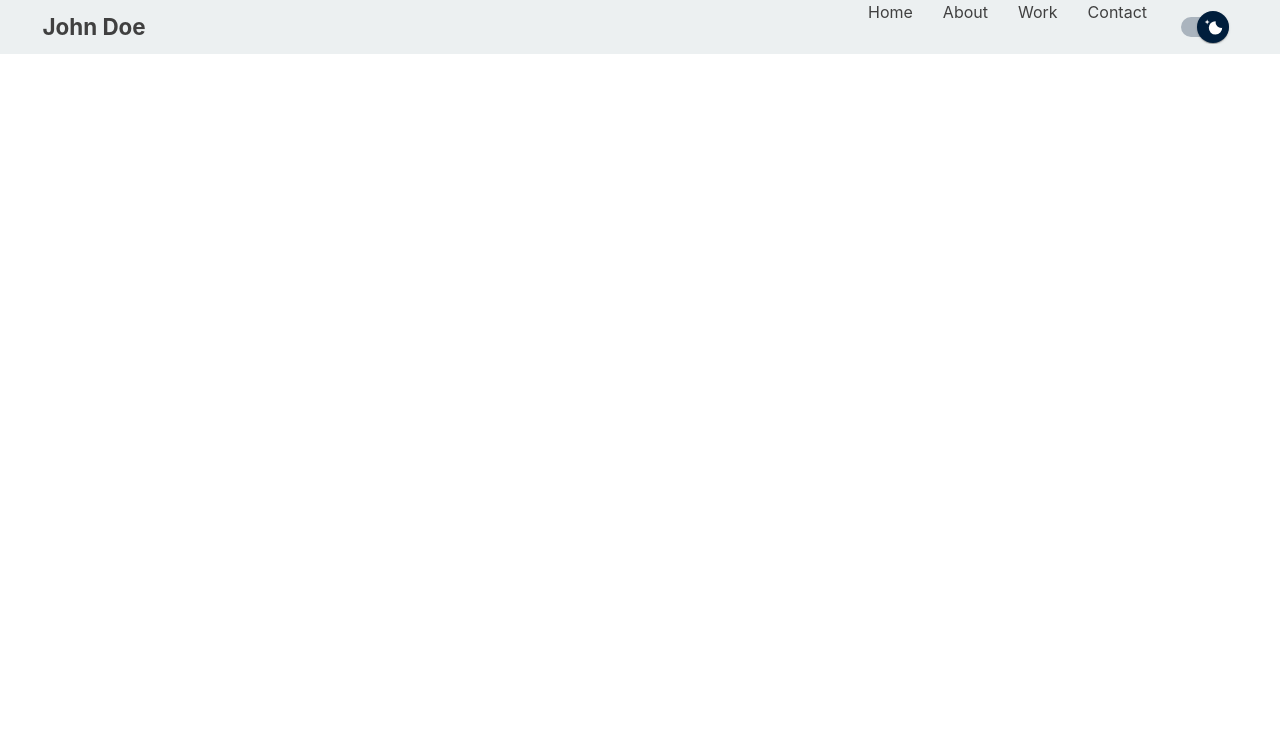
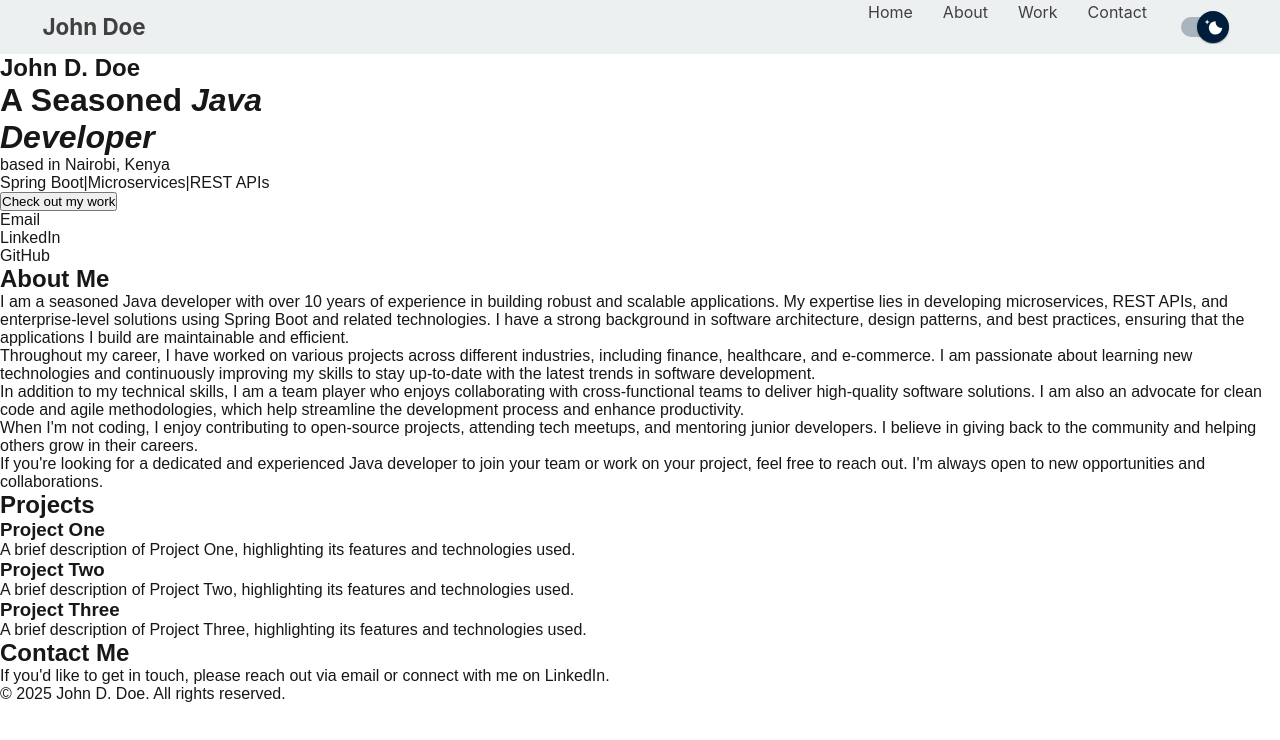
Before and after one commit to briangor/nextjs-portfolio-site, a Next.js app: page / in a window 1280 px wide. Shown: the top 740 px of the page. Built offline with nearby package versions, Linux system fonts and the light colour scheme; some icons are missing.

Commit message:
update page.tsx

```diff
--- a/src/app/page.tsx
+++ b/src/app/page.tsx
@@ -2,15 +2,57 @@ import Image from "next/image";
 // import styles from "./page.module.css";
 import './styles/styles.module.css';
 import Navbar from "./components/navbar";
+import Hero from "./components/hero";
+import HeroRibbon from "./components/hero-ribbon";
+import Footer from "./components/footer";
 
 export default function Home() {
   return (
     <div>
       <Navbar />
       <main>
-        {/* <h2>
-          Portfolio site coming soon...
-        </h2> */}
+        <Hero />
+        <HeroRibbon />
+        <div className="about-me">
+          <h2>About Me</h2>
+          <p>
+            I am a seasoned Java developer with over 10 years of experience in building robust and scalable applications. My expertise lies in developing microservices, REST APIs, and enterprise-level solutions using Spring Boot and related technologies. I have a strong background in software architecture, design patterns, and best practices, ensuring that the applications I build are maintainable and efficient.
+          </p>
+          <p>
+            Throughout my career, I have worked on various projects across different industries, including finance, healthcare, and e-commerce. I am passionate about learning new technologies and continuously improving my skills to stay up-to-date with the latest trends in software development.
+          </p>
+          <p>
+            In addition to my technical skills, I am a team player who enjoys collaborating with cross-functional teams to deliver high-quality software solutions. I am also an advocate for clean code and agile methodologies, which help streamline the development process and enhance productivity.
+          </p>
+          <p>
+            When I'm not coding, I enjoy contributing to open-source projects, attending tech meetups, and mentoring junior developers. I believe in giving back to the community and helping others grow in their careers.
+          </p>
+          <p>
+            If you're looking for a dedicated and experienced Java developer to join your team or work on your project, feel free to reach out. I'm always open to new opportunities and collaborations.
+          </p>
+        </div>
+        <div className="projects">
+          <h2>Projects</h2>
+          <div className="project-list">
+            <div className="project-item">
+              <h3>Project One</h3>
+              <p>A brief description of Project One, highlighting its features and technologies used.</p>
+            </div>
+            <div className="project-item">
+              <h3>Project Two</h3>
+              <p>A brief description of Project Two, highlighting its features and technologies used.</p>
+            </div>
+            <div className="project-item">
+              <h3>Project Three</h3>
+              <p>A brief description of Project Three, highlighting its features and technologies used.</p>
+            </div>
+          </div>
+        </div>
+        <div className="contact">
+          <h2>Contact Me</h2>
+          <p>If you'd like to get in touch, please reach out via email or connect with me on LinkedIn.</p>
+        </div>
+        <Footer />
       </main>
     </div>
   );
```
